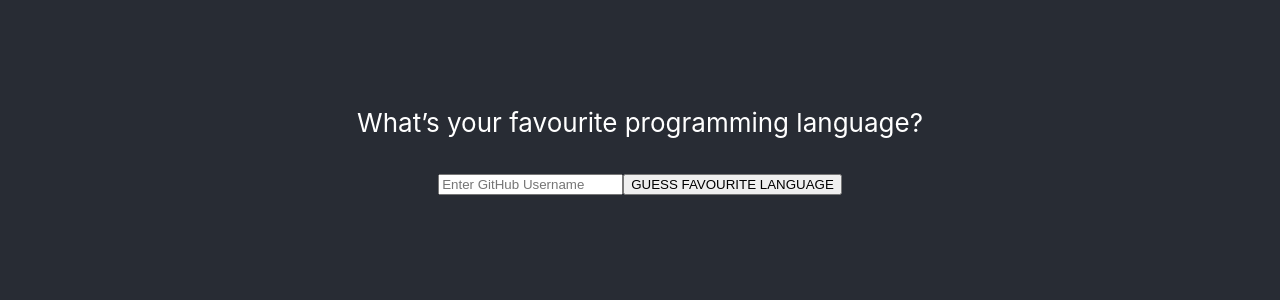
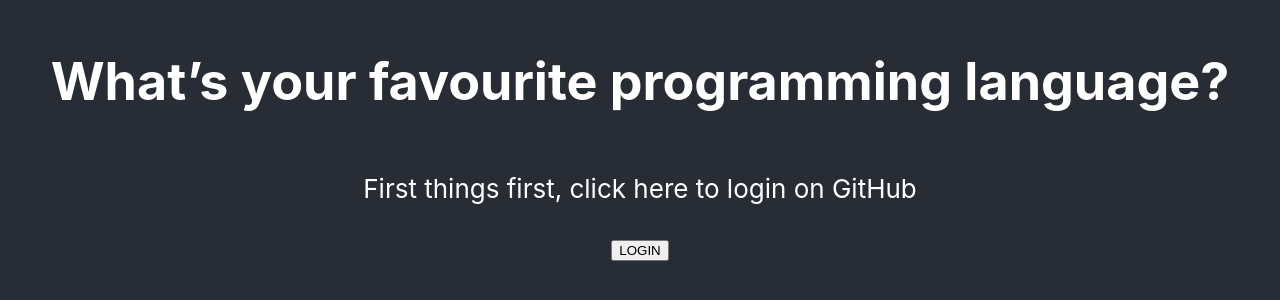
Before and after one commit to paulafffl/github_fav_language, a React (Create React App) app in the folder githublanguage/: page / in a window 1280 px wide. Shown: the part 236-536 px from the top of the page. Built offline with nearby package versions, Linux system fonts and the light colour scheme.

Commit message:
Created LoginBar component to separate this logic from SearchBar, removing the localStorage as it's no longer needed

```diff
--- a/githublanguage/src/Components/App/App.js
+++ b/githublanguage/src/Components/App/App.js
@@ -2,6 +2,7 @@
 import './App.css';
 import SearchBar from '../SearchBar/SearchBar';
 import GithubAPI from '../../utils/GithubAPI';
+import LoginBar from '../LoginBar/LoginBar';
 
 class App extends React.Component {
 
@@ -9,8 +10,18 @@
     super(props);
     this.state = {
       searchResults: [],
+      loginVisibility: true
     };
+    this.login = this.login.bind(this);
     this.search = this.search.bind(this);
+  }
+
+  login(){
+      GithubAPI.getAccessToken().then (() => {
+        this.setState({
+          loginVisibility : !this.state.loginVisibility
+        })
+      })
   }
 
   search(username){
@@ -22,11 +33,17 @@
   }
 
   render(){
+    const codeMatched = window.location.href.match(/code=([^&]*)/);
     return (
     <div className="App">
       <header className="App-header">
-        <p> What’s your favourite programming language? </p>
+        <h1> What’s your favourite programming language? </h1>
+        {!codeMatched &&
+          <LoginBar onLogin = {this.login}/>
+        }
+        {codeMatched &&
         <SearchBar onSearch = {this.search}/>
+        }
         <p> {this.state.searchResults} </p>
       </header>
     </div>
--- /dev/null
+++ b/githublanguage/src/Components/LoginBar/LoginBar.js
@@ -0,0 +1,16 @@
+import React, {Component} from 'react';
+import './LoginBar.css'
+
+class LoginBar extends Component {
+
+    render () {
+        return (
+            <div>
+                <p> First things first, click here to login on GitHub </p>
+                <button className="LoginButton" onClick={this.props.onLogin} >LOGIN</button>
+            </div>
+        );
+    }
+}
+
+export default LoginBar;
--- a/githublanguage/src/Components/SearchBar/SearchBar.js
+++ b/githublanguage/src/Components/SearchBar/SearchBar.js
@@ -4,12 +4,8 @@
 class SearchBar extends React.Component {
   constructor(props){
     super(props);
-    let username = '';
-    if (localStorage.getItem('savedUsername')) {
-      username = localStorage.getItem('savedUsername');
-    };
     this.state = {
-      username
+      username : ''
     };
     this.search = this.search.bind(this);
     this.handleChange = this.handleChange.bind(this);
@@ -26,7 +22,7 @@
   render() {
     return (
       <div className="SearchBar">
-        <input placeholder="Enter GitHub Username" value={this.state.username} onChange={this.handleChange}/>
+        <input placeholder="Enter GitHub Username" onChange={this.handleChange}/>
         <button className="SearchButton" onClick={this.search} >GUESS FAVOURITE LANGUAGE</button>
       </div>
     )
```
Also changed, not shown: githublanguage/src/Components/LoginBar/LoginBar.css (added), 1 other file (tests, documents, lock files or other folders).
